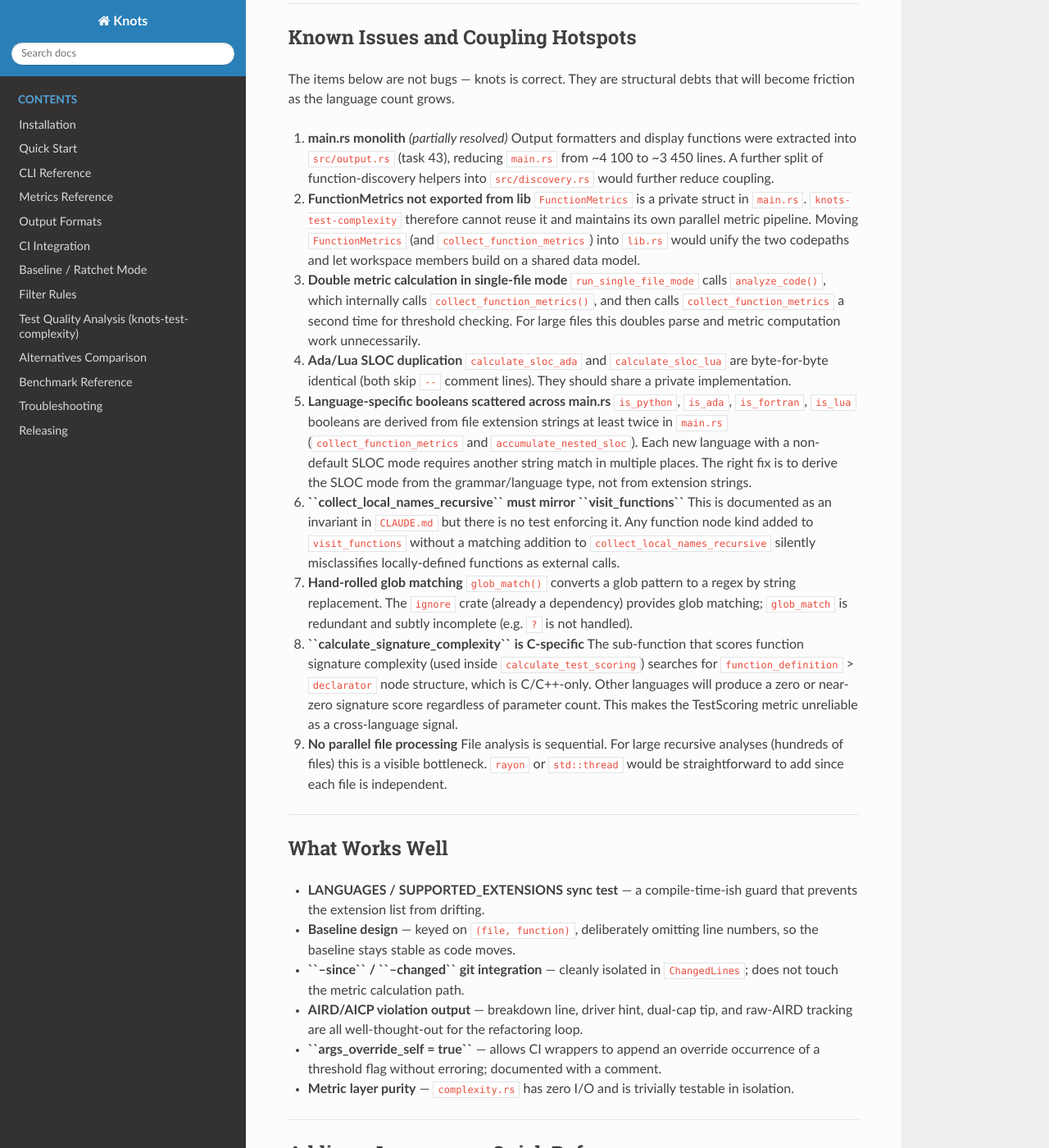
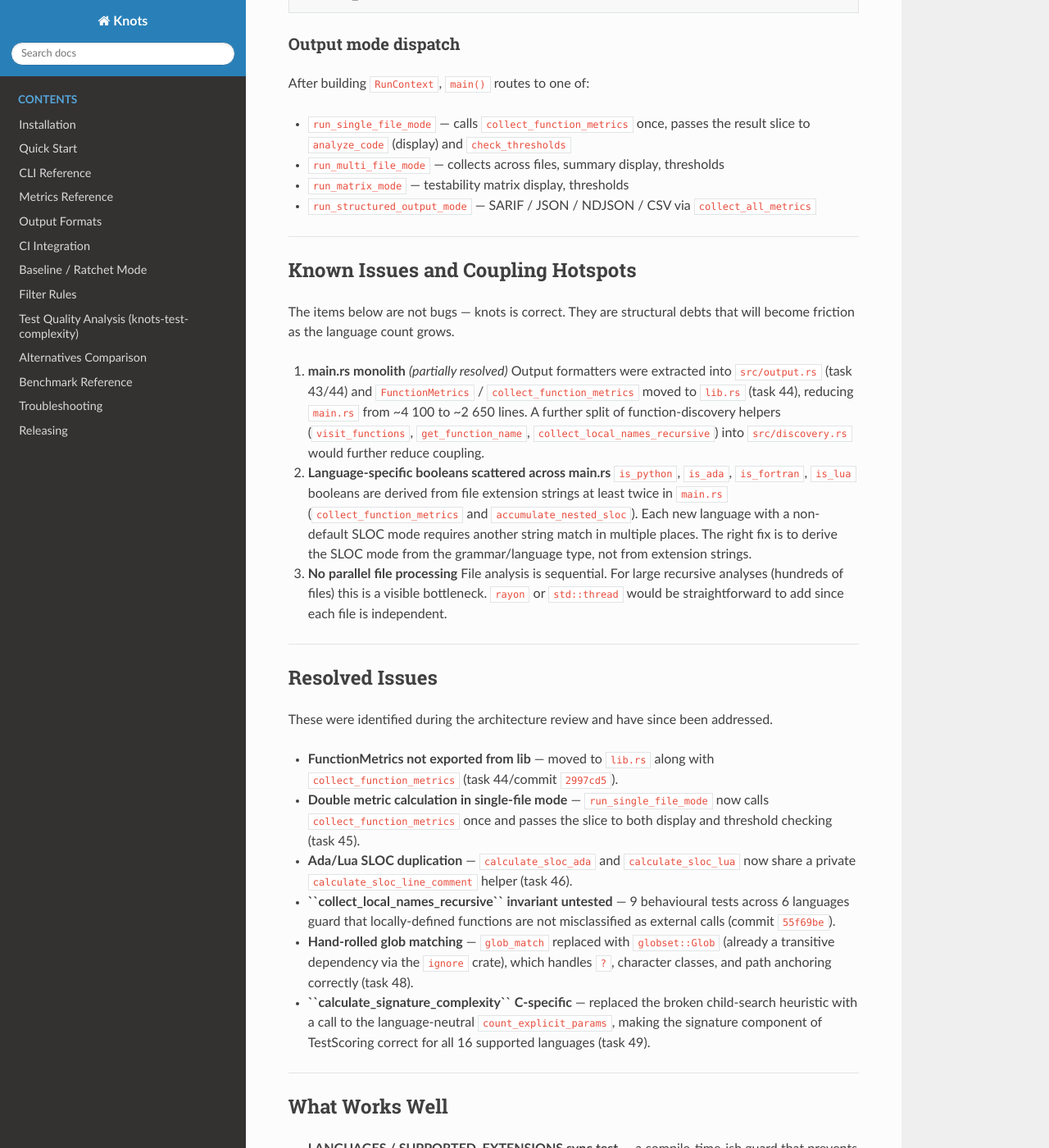
Before and after one commit to brandon-arrendondo/knots, a Sphinx documentation site: the page built from docs/architecture.rst, in a window 1280 px wide and 1400 px high, scrolled down 3574 px. Shown: the whole window at 82% size. Built offline with Sphinx 7.4.7 and the Read the Docs theme 3.1.0, drawn with Linux system fonts in a browser that asks for light colours; some of the changed text lies outside the part shown.

Commit message:
docs: update architecture.rst to reflect tasks 44-49 resolutions
- Correct line counts for all modules (main.rs now ~2650, lib.rs ~980)
- Update lib.rs description: FunctionMetrics/collect_function_metrics now live there
- Update main.rs description: no longer owns FunctionMetrics
- Fix pipeline flow: collect_function_metrics called once in single-file mode
- Fix SLOC dispatch: Ada/Lua share calculate_sloc_line_comment helper
- Fix TestScoring note: signature scoring is now language-neutral via count_explicit_params
- Collapse 9 known issues to 3 open items; move 6 resolved items to new Resolved section

Co-Authored-By: Claude Sonnet 4.6 <noreply@anthropic.com>

```diff
--- a/docs/architecture.rst
+++ b/docs/architecture.rst
@@ -23,18 +23,19 @@ The codebase has three conceptual layers:
 ::
 
     ┌────────────────────────────────────────────────────────────┐
-    │  CLI + pipeline  (src/main.rs, ~3 450 lines)               │
+    │  CLI + pipeline  (src/main.rs, ~2 650 lines)               │
     │  file discovery · function discovery · threshold enforcement│
     │  baseline · git diff integration                           │
     ├────────────────────────────────────────────────────────────┤
-    │  Output formatting  (src/output.rs, ~770 lines)            │
+    │  Output formatting  (src/output.rs, ~750 lines)            │
     │  text/SARIF/JSON/NDJSON/CSV · AIRD display helpers        │
     ├────────────────────────────────────────────────────────────┤
     │  Metric calculation  (src/complexity.rs, ~3 300 lines)     │
     │  pure tree-sitter traversal — no I/O                       │
     ├────────────────────────────────────────────────────────────┤
-    │  Language registry  (src/lib.rs, ~210 lines)               │
+    │  Language registry + data model  (src/lib.rs, ~980 lines)  │
     │  LANGUAGES table · SUPPORTED_EXTENSIONS · grammar dispatch │
+    │  FunctionMetrics · collect_function_metrics · FilterRules  │
     └────────────────────────────────────────────────────────────┘
 
 ---------------------------------------------------------------------------
@@ -53,6 +54,15 @@ recursive discovery vs. explicit-file parsing respectively (e.g. ``.h`` and
 
 All grammars are re-exported as ``pub use tree_sitter_*`` so tests and
 workspace members can reach them without adding their own direct dependencies.
+
+``lib.rs`` also owns the shared data model:
+
+- ``FunctionMetrics`` — the output record of one analysed function (all
+  metric fields, file path, line range).
+- ``collect_function_metrics`` — runs ``visit_functions`` and all
+  ``calculate_*`` calls for every function in a parsed tree.
+- ``FilterRules`` — include/exclude filters (file globs via ``globset``,
+  function regexes, complexity bounds) loaded from a JSON sidecar.
 
 ---------------------------------------------------------------------------
 
@@ -82,12 +92,12 @@ There are five SLOC variants, selected by comment style:
 
 - ``calculate_sloc`` — ``//`` and ``/* */``  (C, C++, Rust, JS, TS, Go, …)
 - ``calculate_sloc_python`` — additionally skips lines starting with ``#``
-- ``calculate_sloc_ada`` — skips ``--`` lines
-- ``calculate_sloc_lua`` — skips ``--`` lines (identical logic to Ada)
+- ``calculate_sloc_ada`` — skips ``--`` lines (delegates to shared helper)
+- ``calculate_sloc_lua`` — skips ``--`` lines (delegates to same helper)
 - ``calculate_sloc_fortran`` — skips ``!`` lines
 
-Ada and Lua share the same ``--`` comment style but have separate
-implementations (copy-paste duplication — see :ref:`known-issues`).
+Ada and Lua share a private ``calculate_sloc_line_comment(node, src, prefix)``
+helper parameterised by the comment-prefix byte sequence.
 
 Selection happens in ``main.rs`` via ``is_python`` / ``is_ada`` /
 ``is_fortran`` / ``is_lua`` boolean flags derived from file extension.
@@ -96,38 +106,38 @@ TestScoring note
 ~~~~~~~~~~~~~~~~
 
 ``calculate_test_scoring`` includes a ``calculate_signature_complexity``
-sub-function that walks the tree looking for ``function_definition`` >
-``declarator`` (C-style node structure) to count parameters.  This heuristic
-produces unreliable results for non-C languages; the signature score
-component of TestScoring should be treated with caution for Java, Kotlin,
-Swift, Scala, PHP, etc.
+sub-function that scores parameter count using ``count_explicit_params``.
+``count_explicit_params`` is language-neutral and handles all 16 supported
+languages, so the signature component of TestScoring is reliable across the
+full language set.
 
 ---------------------------------------------------------------------------
 
 Layer 3a — CLI + Pipeline (``src/main.rs``)
 -------------------------------------------
 
-~3 450 lines. Contains:
+~2 650 lines. Contains:
 
 - **CLI parsing** — ``Args`` struct (clap derive), ``ExplainMetric``,
   ``OutputFormat`` enums
 - **File discovery** — ``collect_files``, ``load_compile_commands``
 - **Function discovery** — ``visit_functions``, ``get_function_name``,
   ``collect_local_names_recursive``, ``is_function_kind``
-- **Metric pipeline** — ``collect_function_metrics``, ``collect_all_metrics``
+- **Metric pipeline** — ``collect_all_metrics``
 - **Threshold enforcement** — ``check_thresholds``, ``check_u32_threshold``,
   ``check_f64_threshold``
 - **Baseline I/O** — ``BaselineEntry``, ``Baseline``, ``write_baseline``,
   ``baseline_from_metrics``
 - **Git integration** — ``collect_changed_lines``, ``ChangedLines``,
   ``parse_hunk_new_range``
-- **Data model** — ``FunctionMetrics`` (private struct, used throughout)
+
+``FunctionMetrics`` and ``collect_function_metrics`` live in ``lib.rs`` and
+are imported here.
 
 Layer 3b — Output Formatting (``src/output.rs``)
 -------------------------------------------------
 
-~770 lines. Contains all display and serialization functions extracted from
-``main.rs`` (task 43):
+~750 lines. Contains all display and serialization functions:
 
 - **Output formatting** — ``analyze_code`` (text/single-file),
   ``display_recursive_summary``, ``display_testability_matrix``,
@@ -146,7 +156,7 @@ Pipeline flow
     main()
       → collect_files() / load_compile_commands()
       → parse_file()                  ← grammar from language_for_file()
-      → collect_function_metrics()
+      → collect_function_metrics()    ← lib.rs; called once per file
           → visit_functions()         ← discovers function nodes
           → get_function_name()       ← extracts name per language
           → calculate_*()             ← all metrics, one pass per function
@@ -159,8 +169,8 @@ Output mode dispatch
 
 After building ``RunContext``, ``main()`` routes to one of:
 
-- ``run_single_file_mode`` — calls ``analyze_code`` (prints per-function
-  lines) then ``collect_function_metrics`` again for threshold checking
+- ``run_single_file_mode`` — calls ``collect_function_metrics`` once, passes
+  the result slice to ``analyze_code`` (display) and ``check_thresholds``
 - ``run_multi_file_mode`` — collects across files, summary display, thresholds
 - ``run_matrix_mode`` — testability matrix display, thresholds
 - ``run_structured_output_mode`` — SARIF / JSON / NDJSON / CSV via
@@ -177,30 +187,14 @@ The items below are not bugs — knots is correct.  They are structural debts
 that will become friction as the language count grows.
 
 1. **main.rs monolith** *(partially resolved)*
-   Output formatters and display functions were extracted into
-   ``src/output.rs`` (task 43), reducing ``main.rs`` from ~4 100 to
-   ~3 450 lines.  A further split of function-discovery helpers into
+   Output formatters were extracted into ``src/output.rs`` (task 43/44) and
+   ``FunctionMetrics`` / ``collect_function_metrics`` moved to ``lib.rs``
+   (task 44), reducing ``main.rs`` from ~4 100 to ~2 650 lines.  A further
+   split of function-discovery helpers (``visit_functions``,
+   ``get_function_name``, ``collect_local_names_recursive``) into
    ``src/discovery.rs`` would further reduce coupling.
 
-2. **FunctionMetrics not exported from lib**
-   ``FunctionMetrics`` is a private struct in ``main.rs``.
-   ``knots-test-complexity`` therefore cannot reuse it and maintains its own
-   parallel metric pipeline.  Moving ``FunctionMetrics`` (and
-   ``collect_function_metrics``) into ``lib.rs`` would unify the two
-   codepaths and let workspace members build on a shared data model.
-
-3. **Double metric calculation in single-file mode**
-   ``run_single_file_mode`` calls ``analyze_code()``, which internally calls
-   ``collect_function_metrics()``, and then calls ``collect_function_metrics``
-   a second time for threshold checking.  For large files this doubles parse
-   and metric computation work unnecessarily.
-
-4. **Ada/Lua SLOC duplication**
-   ``calculate_sloc_ada`` and ``calculate_sloc_lua`` are byte-for-byte
-   identical (both skip ``--`` comment lines).  They should share a private
-   implementation.
-
-5. **Language-specific booleans scattered across main.rs**
+2. **Language-specific booleans scattered across main.rs**
    ``is_python``, ``is_ada``, ``is_fortran``, ``is_lua`` booleans are
    derived from file extension strings at least twice in ``main.rs``
    (``collect_function_metrics`` and ``accumulate_nested_sloc``).  Each new
@@ -208,29 +202,38 @@ that will become friction as the language count grows.
    multiple places.  The right fix is to derive the SLOC mode from the
    grammar/language type, not from extension strings.
 
-6. **``collect_local_names_recursive`` must mirror ``visit_functions``**
-   This is documented as an invariant in ``CLAUDE.md`` but there is no test
-   enforcing it.  Any function node kind added to ``visit_functions`` without
-   a matching addition to ``collect_local_names_recursive`` silently
-   misclassifies locally-defined functions as external calls.
-
-7. **Hand-rolled glob matching**
-   ``glob_match()`` converts a glob pattern to a regex by string replacement.
-   The ``ignore`` crate (already a dependency) provides glob matching;
-   ``glob_match`` is redundant and subtly incomplete (e.g. ``?`` is not
-   handled).
-
-8. **``calculate_signature_complexity`` is C-specific**
-   The sub-function that scores function signature complexity (used inside
-   ``calculate_test_scoring``) searches for ``function_definition`` >
-   ``declarator`` node structure, which is C/C++-only.  Other languages will
-   produce a zero or near-zero signature score regardless of parameter count.
-   This makes the TestScoring metric unreliable as a cross-language signal.
-
-9. **No parallel file processing**
+3. **No parallel file processing**
    File analysis is sequential.  For large recursive analyses (hundreds of
    files) this is a visible bottleneck.  ``rayon`` or ``std::thread`` would
    be straightforward to add since each file is independent.
+
+---------------------------------------------------------------------------
+
+Resolved Issues
+---------------
+
+These were identified during the architecture review and have since been
+addressed.
+
+- **FunctionMetrics not exported from lib** — moved to ``lib.rs`` along with
+  ``collect_function_metrics`` (task 44/commit ``2997cd5``).
+- **Double metric calculation in single-file mode** — ``run_single_file_mode``
+  now calls ``collect_function_metrics`` once and passes the slice to both
+  display and threshold checking (task 45).
+- **Ada/Lua SLOC duplication** — ``calculate_sloc_ada`` and
+  ``calculate_sloc_lua`` now share a private ``calculate_sloc_line_comment``
+  helper (task 46).
+- **``collect_local_names_recursive`` invariant untested** — 9 behavioural
+  tests across 6 languages guard that locally-defined functions are not
+  misclassified as external calls (commit ``55f69be``).
+- **Hand-rolled glob matching** — ``glob_match`` replaced with
+  ``globset::Glob`` (already a transitive dependency via the ``ignore`` crate),
+  which handles ``?``, character classes, and path anchoring correctly
+  (task 48).
+- **``calculate_signature_complexity`` C-specific** — replaced the broken
+  child-search heuristic with a call to the language-neutral
+  ``count_explicit_params``, making the signature component of TestScoring
+  correct for all 16 supported languages (task 49).
 
 ---------------------------------------------------------------------------
 
```
